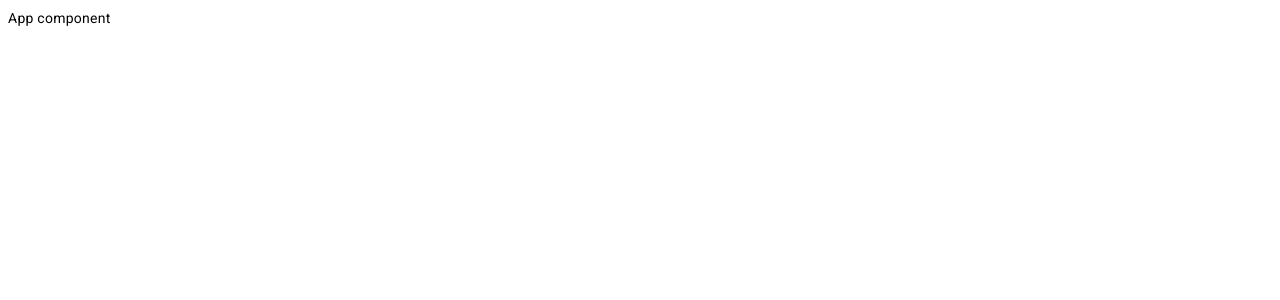
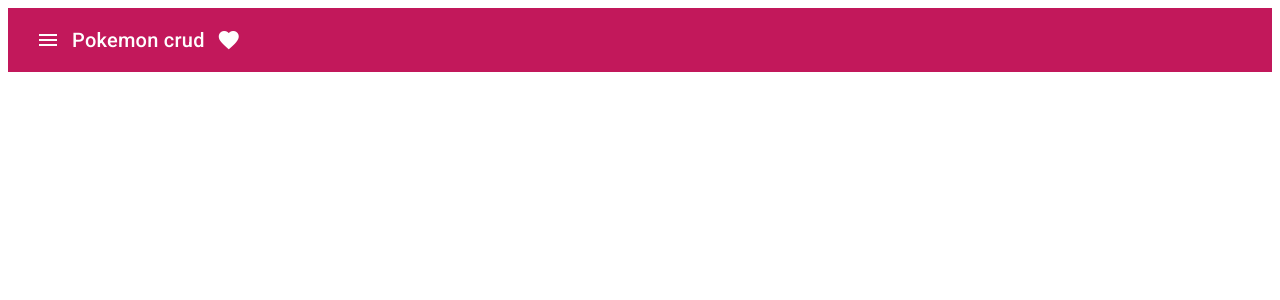
Before and after one commit to mpalliser/pokemon-crud, an Angular app: page / in a window 1280 px wide. Shown: the top 300 px of the page. Built offline with nearby package versions, Linux system fonts and the light colour scheme.

Commit message:
added material toolbar

```diff
--- a/src/app/app.component.ts
+++ b/src/app/app.component.ts
@@ -1,7 +1,7 @@
 import { CommonModule } from '@angular/common';
 import { Component } from '@angular/core';
-import { BrowserModule } from '@angular/platform-browser';
 import { RouterModule } from '@angular/router';
+import { ToolbarComponent } from './components/toolbar.component';
 
 @Component({
   standalone: true,
@@ -9,9 +9,10 @@ import { RouterModule } from '@angular/router';
   imports: [
     CommonModule,
     RouterModule,
+    ToolbarComponent
   ],
   template: `
-  App component
+  <app-toolbar></app-toolbar>
   <router-outlet></router-outlet>
   `,
 })
--- /dev/null
+++ b/src/app/components/toolbar.component.ts
@@ -0,0 +1,29 @@
+import { CommonModule } from '@angular/common';
+import { Component } from '@angular/core';
+import { MatToolbarModule } from '@angular/material/toolbar';
+import { MatIconModule } from '@angular/material/icon';
+import { MatButtonModule } from '@angular/material/button';
+
+@Component({
+  standalone: true,
+  selector: 'app-toolbar',
+  imports: [
+    CommonModule,
+    MatToolbarModule,
+    MatIconModule,
+    MatButtonModule,
+  ],
+  template: `
+   <mat-toolbar color="primary" class="flex justify-content-space-between">
+    <button mat-icon-button class="example-icon" aria-label="Example icon-button with menu icon">
+      <mat-icon>menu</mat-icon>
+    </button>
+    <span>Pokemon crud</span>
+    <button mat-icon-button class="example-icon favorite-icon" aria-label="Example icon-button with heart icon">
+      <mat-icon>favorite</mat-icon>
+    </button>
+  </mat-toolbar>
+  `,
+})
+export class ToolbarComponent {
+}
```
